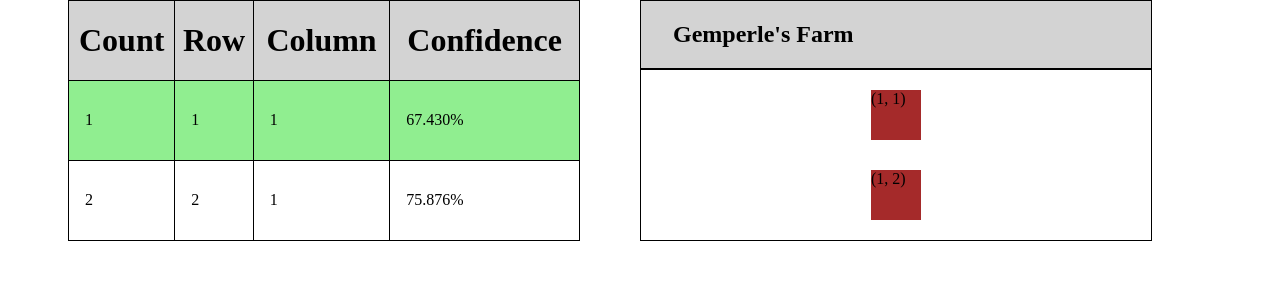
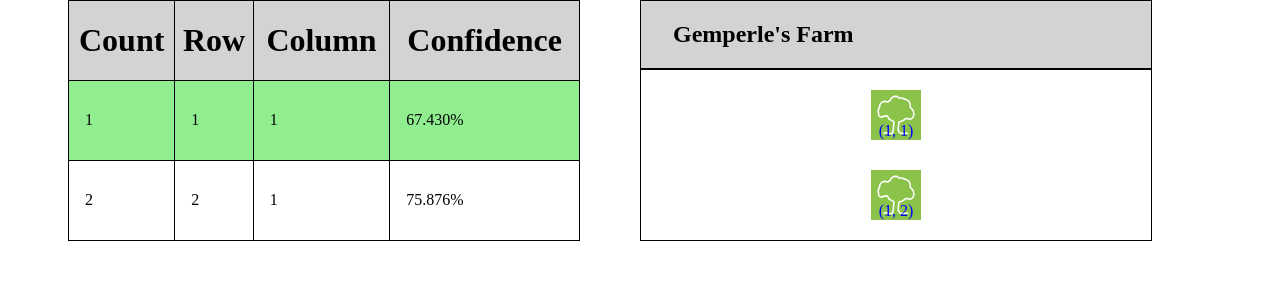
Before and after one commit to atapia209/Tree_Project_Group307, a Flask app: page /dashboard in a window 1280 px wide. Shown: the part 88-388 px from the top of the page. Run offline with Flask 2, Linux system fonts and the light colour scheme; a user stored in the database is signed in; data comes from the database, SQL or seed files in the repository.

Commit message:
extra styling for tree map

```diff
--- a/static/css/dashboard.css
+++ b/static/css/dashboard.css
@@ -113,5 +113,16 @@
 /*  We'd probably dynamically define the height/width just hard coded it here  */
   width: 50px;
   height: 50px;
-  background-color: brown;
+  background-image: url("../images/tree_svg.svg");
+  background-position: center;
+  background-repeat: no-repeat;
+  background-size: cover;
+  display: flex;
+  flex-direction: row;
+  align-items: end;
+  justify-content: center;
 }
+
+.tree-text {
+  color: #0000FF;
+}
--- a/static/js/map.js
+++ b/static/js/map.js
@@ -52,9 +52,12 @@ function makeTable(jsonInput) {
 function makeTree(tree) {
   let newTree = document.createElement("div");
   newTree.classList.add("tree");
+  let treeText = document.createElement("div");
+  treeText.classList.add("tree-text");
   // newTree.innerText = tree.id + ": (" + tree.column + ", " + tree.row + ")\n" + tree.confidence;
-  newTree.innerText = `(${tree.column}, ${tree.row})`
+  treeText.innerText = `(${tree.column}, ${tree.row})`
 
+  newTree.appendChild(treeText);
   return newTree;
 }
 
```
Also changed, not shown: static/images/tree_svg.svg (added).
